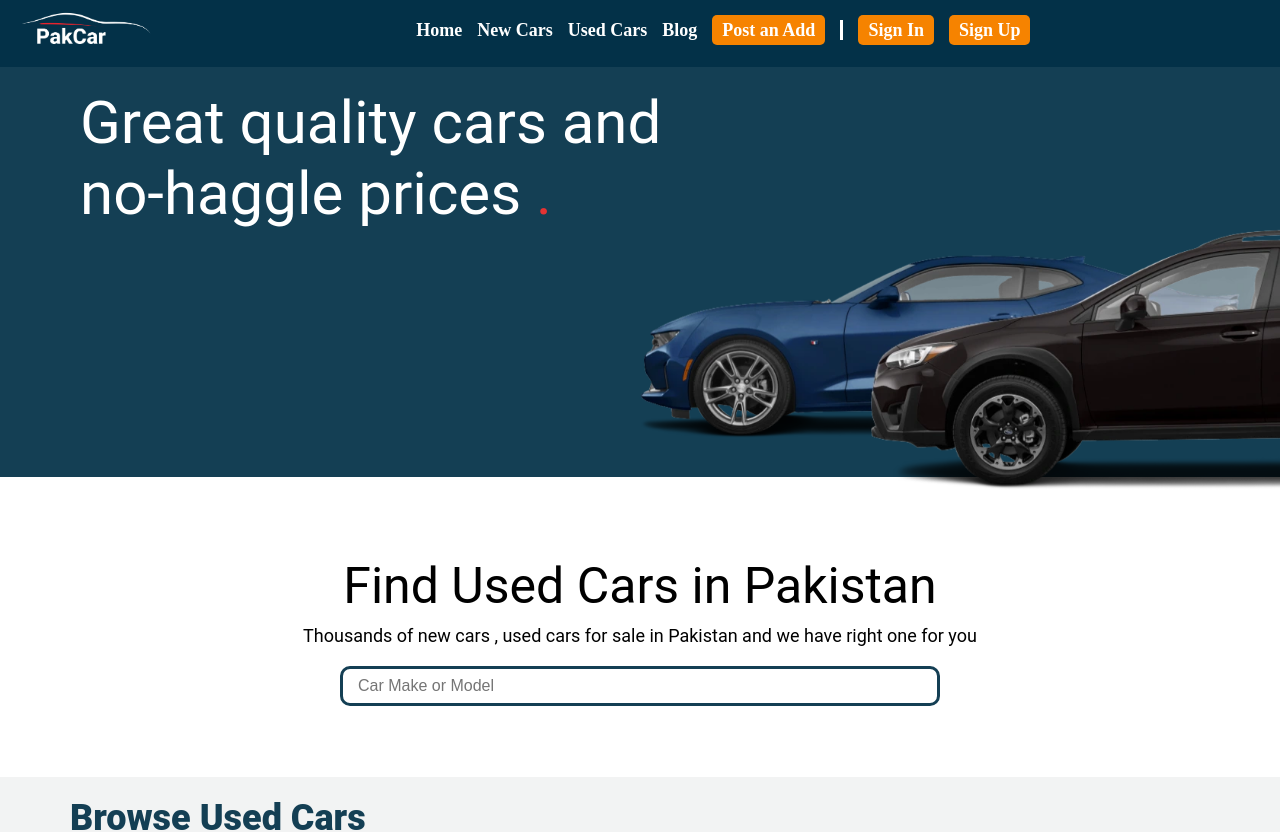
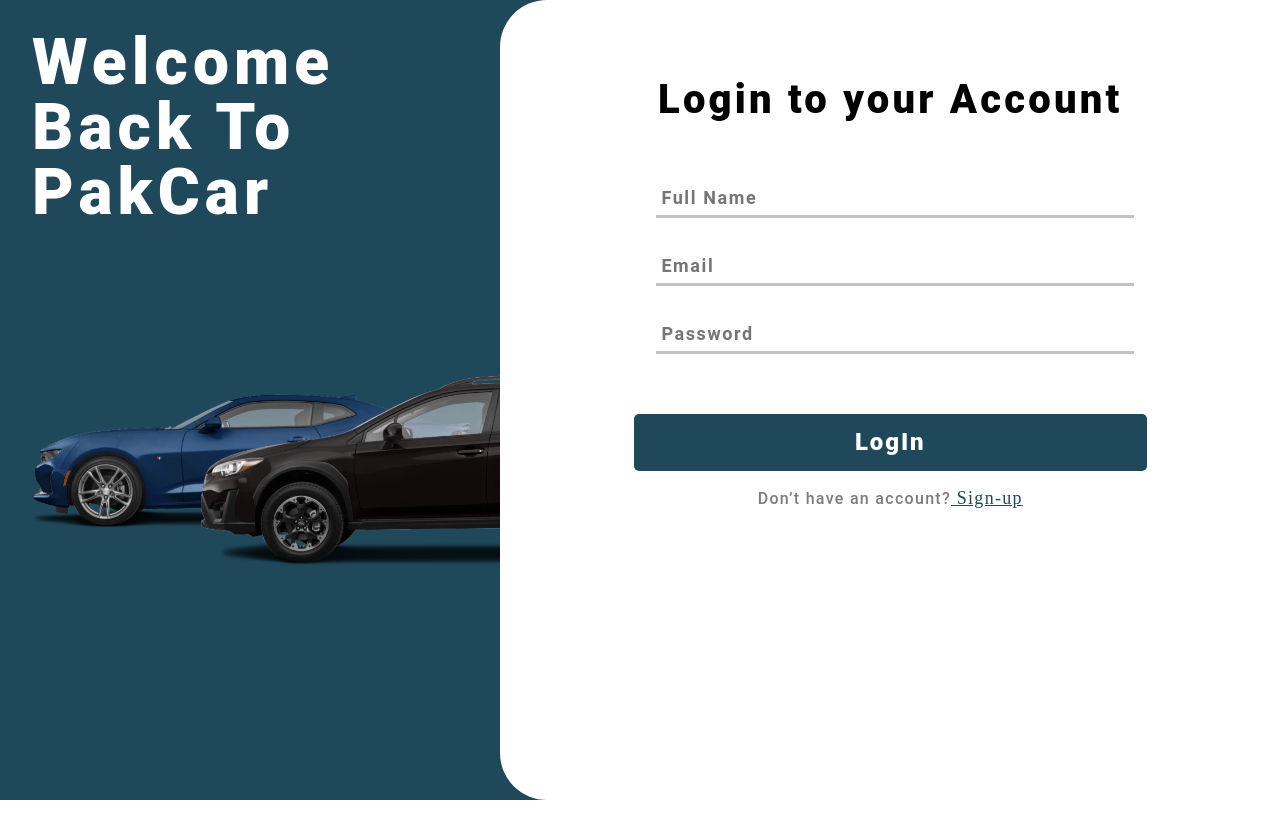
Before and after one commit to HamzaVision/Pak_Cars, a React (Create React App) app in the folder react-app/: page / in a window 1280 px wide. Shown: the top 832 px of the page. After the commit the page ends 800 px from the top, so only its background shows below. Built offline with nearby package versions, Linux system fonts and the light colour scheme.

Commit message:
Add LogIn Feature

```diff
--- a/react-app/src/App.js
+++ b/react-app/src/App.js
@@ -9,9 +9,9 @@
   return (
     <div className="App">
       <Switch>
-        <Route exact path="/" component={Home} />
+        <Route exact path="/home" component={Home} />
         <Route exact path="/signup" component={SignUp} />
-        <Route exact path="/login" component={SignIn} />
+        <Route exact path="/" component={SignIn} />
       </Switch>
     </div>
   );
--- a/react-app/src/Components/navbar.jsx
+++ b/react-app/src/Components/navbar.jsx
@@ -39,7 +39,7 @@
             <div className="vertical-line"></div>
           </li>
           <li>
-            <Link to="/LogIn" className="post-ad-button">
+            <Link to="/" className="post-ad-button">
               Sign In
             </Link>
           </li>
--- a/react-app/src/Components/signIn.jsx
+++ b/react-app/src/Components/signIn.jsx
@@ -1,7 +1,54 @@
-import React from "react";
-import { Link } from "react-router-dom";
+import React, { useState } from "react";
+import { Link, useHistory } from "react-router-dom";
 
 export default function SignIn() {
+  const history = useHistory();
+
+  // form data
+  const [formData, setFormData] = useState({
+    Username: "",
+    Password: "",
+    Email: "",
+  });
+
+  //
+  const handleInputChange = (e) => {
+    setFormData({
+      ...formData,
+      [e.target.name]: e.target.value,
+    });
+  };
+
+  const handleSubmit = async (e) => {
+    e.preventDefault();
+
+    try {
+      const response = await fetch("http://localhost:3005/api/login", {
+        method: "POST",
+        headers: {
+          "Content-Type": "application/json",
+        },
+        body: JSON.stringify({
+          Email: formData.Email, // Replace with your actual form data
+          Password: formData.Password,
+        }),
+      });
+
+      if (response.ok) {
+        // Handle successful login, e.g., redirect to home page
+        console.log("Login successful");
+        history.push("/home"); // route of your home page
+      } else {
+        // Handle login failure, e.g., display an error message
+        console.error("Login failed");
+        const data = await response.json();
+        window.alert(data.error);
+      }
+    } catch (error) {
+      console.error("Error:", error);
+    }
+  };
+
   return (
     <div className="signUpContainer">
       <div className="titleContainer">
@@ -19,38 +66,47 @@
       </div>
 
       <div className="backgroundOverlay">
-        <form action="" method="post">
+        <form onSubmit={handleSubmit}>
           <div style={styles.inputContainer}>
             <div style={styles.createAccountText}>Login to your Account</div>
             <div style={styles.label}>
               <input
                 style={styles.labelInput}
                 type="text"
-                name="fullname"
-                id="fullname"
+                name="Username"
+                id="Username"
+                value={formData.Username}
+                onChange={handleInputChange}
                 placeholder="Full Name"
+                required
               />
             </div>
             <div style={styles.label}>
               <input
                 style={styles.labelInput}
                 type="email"
-                name="email"
-                id="email"
+                name="Email"
+                id="Email"
+                value={formData.Email}
+                onChange={handleInputChange}
                 placeholder="Email"
+                required
               />
             </div>
             <div style={styles.label}>
               <input
                 style={styles.labelInput}
                 type="password"
-                name="password"
-                id="password"
+                name="Password"
+                id="Password"
+                value={formData.Password}
+                onChange={handleInputChange}
                 placeholder="Password"
+                required
               />
             </div>
 
-            <button style={styles.createAccountButton} type="button">
+            <button style={styles.createAccountButton} type="submit">
               LogIn
             </button>
 
--- a/react-app/src/Components/signUp.jsx
+++ b/react-app/src/Components/signUp.jsx
@@ -13,7 +13,6 @@
     Username: "",
     Password: "",
     Email: "",
-    // Add other form fields as needed
   });
 
   const [password, setPassword] = useState({
@@ -61,7 +60,7 @@
       if (response.ok) {
         // Handle success, e.g., redirect or show a success message
         console.log("User added successfully");
-        history.push("/"); // route of your home page
+        history.push("/home"); // route of your home page
       } else {
         // Handle error, e.g., show an error message
         const data = await response.json();
@@ -155,7 +154,7 @@
             <div style={styles.loginLink}>
               Already have an account?
               <Link
-                to="/login"
+                to="/"
                 style={{ textDecoration: "underline", color: "#1f485b" }}
               >
                 {" "}
```
Also changed, not shown: 2 other files (tests, documents, lock files or other folders).
